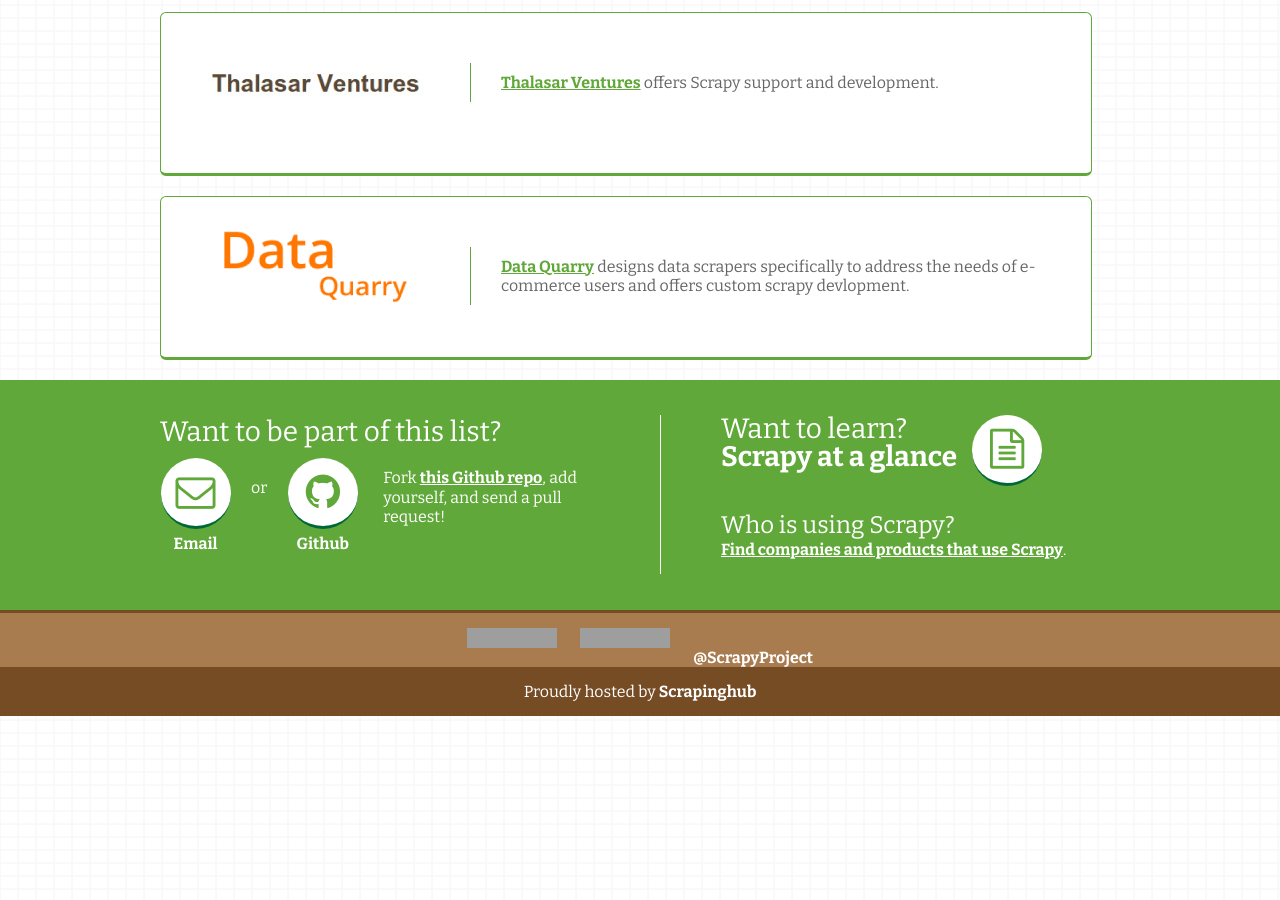
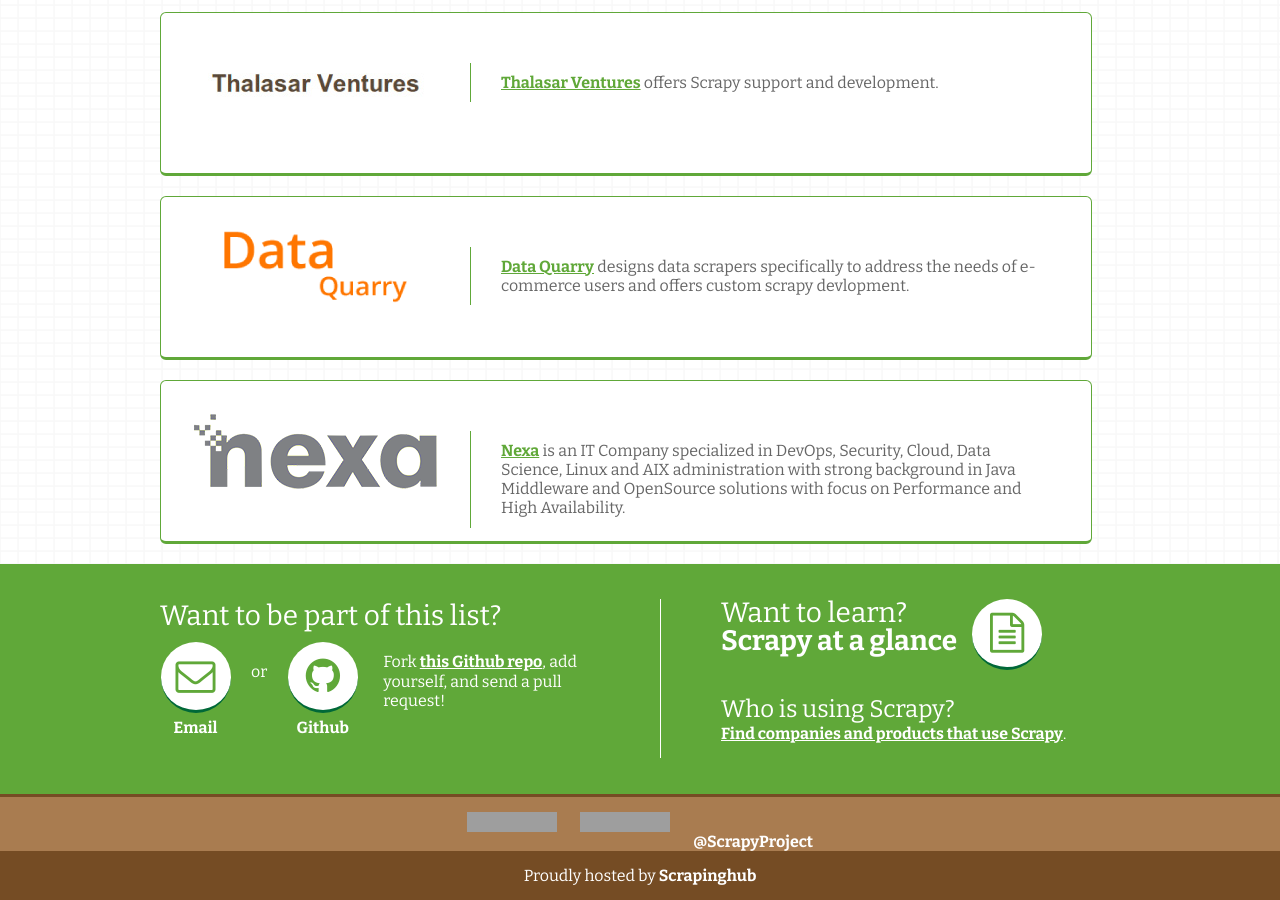
Before and after one commit to scrapy/scrapy.org, a Jekyll site: the page built from support.html, in a window 1280 px wide and 900 px high, scrolled down 1165 px. Built offline with Jekyll 4.4.1, drawn with Linux system fonts in a browser that asks for light colours; comment, search, counter and statistics services are not loaded; before the commit the page ends 1881 px from its top, so only the background shows below that; grey boxes are pictures that could not be loaded.

Commit message:
Nexa info has been added to the support page.

```diff
--- a/support.html
+++ b/support.html
@@ -95,8 +95,18 @@
 			designs data scrapers specifically to address the needs of e-commerce users and offers custom scrapy devlopment. </p>
 		</div>
 
+		<div class="company-longbox">
+			<div class="logo-wrap top-margin">
+				<a href="http://nexait.com/">
+				<img src="../img/nexa-logo.png" />
+				</a>
+			</div>
+			<p class="top-margin">
+			<a href="http://nexait.com/">Nexa</a>
+			is an IT Company specialized in DevOps, Security, Cloud, Data Science, Linux and AIX administration with strong background in Java Middleware and OpenSource solutions with focus on Performance and High Availability.</p>
+		</div>
+
 	</div>
-
 
 </div>
 
```
Also changed, not shown: img/nexa-logo.png (added).
